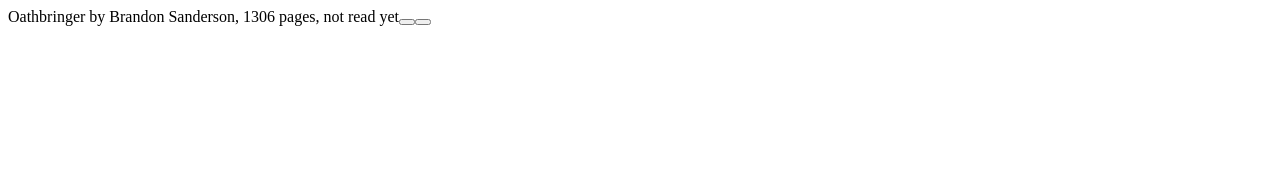
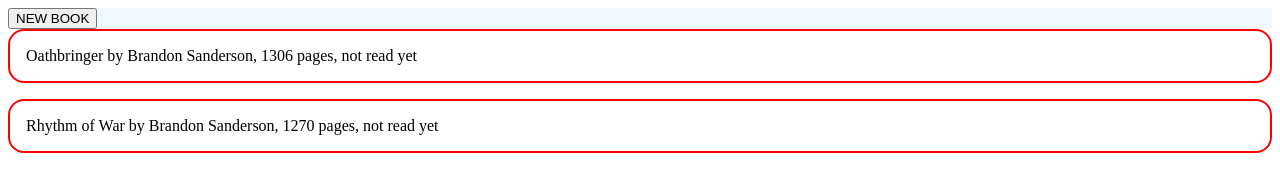
Before and after one commit to Rarstyak/odin-library, a website: page index.html in a window 1280 px wide. Drawn offline with Linux system fonts and the light colour scheme.

Commit message:
Replace bookshelf logic with card looping

```diff
--- a/css/style.css
+++ b/css/style.css
@@ -0,0 +1,33 @@
+:root {
+    --color-primary: red;
+    --color-read: green;
+    --color-unread: yellow;
+}
+
+header {
+    background-color: aliceblue;
+}
+
+#book-form {
+    display: none;
+}
+
+#bookshelf {
+    display: grid;
+    gap: 1rem;
+}
+
+.book {
+    border: 2px solid var(--color-primary);
+    border-radius: 1rem;
+
+    padding: 1rem;
+}
+
+.book-read-button {
+
+}
+
+.book-remove-button {
+
+}
--- a/index.html
+++ b/index.html
@@ -5,10 +5,26 @@
     <meta http-equiv="X-UA-Compatible" content="IE=edge">
     <meta name="viewport" content="width=device-width, initial-scale=1.0">
     <title>Document</title>
+    <link rel="stylesheet" href="./css/style.css">
 </head>
 <body>
 <header>
+    <button id="form-toggle">NEW BOOK</button>
+    <form id="book-form" action="#" method="get">
 
+        <label for="book-author">Author: </label>
+        <input type="text" name="author" id="book-author">
+
+        <label for="book-title">Title: </label>
+        <input type="text" name="title" id="book-title">
+
+        <label for="book-pages">Pages: </label>
+        <input type="number" name="pages" id="book-pages">
+
+        <label for="book-read">Read: </label>
+        <input type="checkbox" name="read" id="book-read">
+        <button type="submit" id="book-submit">ADD</button>
+    </form>
 </header>
 <main>
     <div id="bookshelf">
--- a/js/myLibrary.js
+++ b/js/myLibrary.js
@@ -1,6 +1,15 @@
 const myLibrary = [];
+const bookshelfReference = [];
 
-const bookshelf = document.querySelector('div#bookshelf');
+const bookshelf = document.querySelector('#bookshelf');
+
+const formToggle = document.querySelector('#form-toggle');
+const bookForm = document.querySelector('#book-form');
+const bookAuthor = document.querySelector('#book-author');
+const bookTitle = document.querySelector('#book-title');
+const bookPages = document.querySelector('#book-pages');
+const bookRead = document.querySelector('#book-read');
+const bookSubmit = document.querySelector('#book-submit');
 
 function Book(title, author, pages, read) {
   this.title = title;
@@ -13,6 +22,10 @@
   return `${this.title} by ${this.author}, ${this.pages} pages, ${this.read ? 'read' : 'not read yet'}`;
 };
 
+Book.prototype.isRead = function isRead() {
+  return this.read;
+}
+
 Book.prototype.read = function read() {
   this.read = true;
 };
@@ -21,34 +34,99 @@
   this.read = false;
 };
 
-function addBookToLibrary(book) {
-  myLibrary.push(book);
-  return myLibrary.length - 1;
+// function toggleRead(index) {
+//   return myLibrary[index].isRead() ? myLibrary[index].unread() : myLibrary[index].read();
+// }
+
+// function removeBookFromLibrary(index) {
+//   myLibrary.splice(index, 1);
+//   return myLibrary.length - 1;
+// }
+
+// function addBookToLibrary(book) {
+//   // const bookDiv = document.createElement('div');
+//   // const bookReadButton = document.createElement('button');
+//   // const bookRemoveButton = document.createElement('button');
+
+//   // bookDiv.classList.add('book');
+//   // bookDiv.textContent = book.info();
+
+//   // bookReadButton.classList.add('book-read-button');
+//   // bookReadButton.addEventListener('click', toggleRead);
+
+//   // bookRemoveButton.classList.add('book-remove-button');
+//   // bookRemoveButton.addEventListener('click', removeBookFromLibrary);
+
+//   // bookDiv.appendChild(bookReadButton);
+//   // bookDiv.appendChild(bookRemoveButton);
+//   // bookshelf.appendChild(bookDiv);
+// }
+
+
+function addBookCard() {
+  const bookDiv = document.createElement('div');
+  // const bookReadButton = document.createElement('button');
+  // const bookRemoveButton = document.createElement('button');
+
+  bookDiv.classList.add('book');
+
+  // bookReadButton.classList.add('book-read-button');
+  // bookReadButton.addEventListener('click', toggleRead);
+
+  // bookRemoveButton.classList.add('book-remove-button');
+  // bookRemoveButton.addEventListener('click', removeBookFromLibrary);
+
+  // bookDiv.appendChild(bookReadButton);
+  // bookDiv.appendChild(bookRemoveButton);
+  bookshelf.appendChild(bookDiv);
+
+  bookshelfReference.push(bookDiv);
 }
 
-function removeBookFromLibrary(index) {
-  myLibrary.splice(index, 1);
-  return myLibrary.length - 1;
-}
+function fillBookshelf() {
+  const libLen = myLibrary.length;
 
-const oathbringer = new Book('Oathbringer', 'Brandon Sanderson', 1306, false);
-addBookToLibrary(oathbringer);
-console.log(myLibrary[0].info());
+  // ensure correct number of book cards
+  let bsrLen = bookshelfReference.length;
+  if (libLen > bsrLen) {
+    // add book cards until equal
+    for (let i = bsrLen; i < libLen; i += 1) {
+      addBookCard();
+    }
+  }
 
-function fillBookshelf() {
-  const len = myLibrary.length;
-  for (let i = 0; i < len; i += 1) {
-    const bookDiv = document.createElement('div');
-    const bookReadButton = document.createElement('button');
-    const bookRemoveButton = document.createElement('button');
-
-    bookDiv.textContent = myLibrary[i].info();
-    bookDiv.setAttribute('data-index', i);
-
-    bookDiv.appendChild(bookReadButton);
-    bookDiv.appendChild(bookRemoveButton);
-    bookshelf.appendChild(bookDiv);
+  // get new number of book card divs, it stays the same if already had too many
+  bsrLen = bookshelfReference.length;
+  // update book cards, apply show to all to libLen, then hide for rest of bsrLen
+  for (let i = 0; i < bsrLen; i += 1) {
+    if (i < libLen) {
+      // if in libLen, update and show
+      bookshelfReference[i].textContent = myLibrary[i].info();
+      bookshelfReference[i].style.display = 'block';
+    } else {
+      // in out of libLen, skip update and hide
+      bookshelfReference[i].style.display = 'none';
+    }
   }
 }
 
+function formToggleDisplay() {
+  bookForm.style.display = bookForm.style.display === 'block' ? 'none' : 'block';
+}
+
+formToggle.addEventListener("click", formToggleDisplay);
+
+function formSubmit(e) {
+  e.preventDefault();
+  // validate if all good, then turn into book object and add to library, then clear form
+}
+
+bookSubmit.addEventListener("click", formSubmit, false);
+
+// testing data
+
+myLibrary[0] = new Book('Oathbringer', 'Brandon Sanderson', 1306, false);
+myLibrary[1] = new Book('Rhythm of War', 'Brandon Sanderson', 1270, false);
+
 fillBookshelf();
+fillBookshelf();
```
